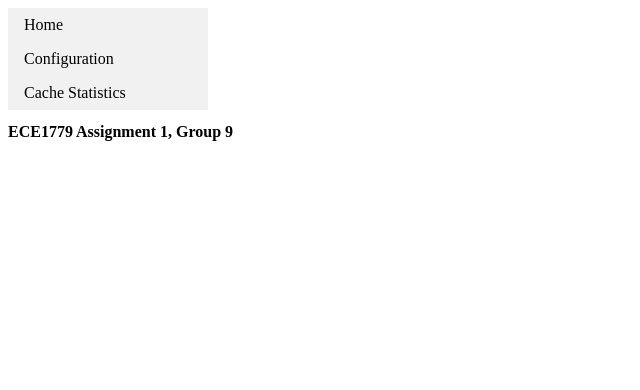
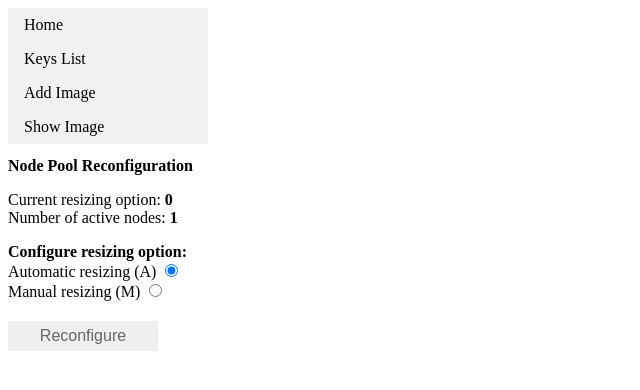
Before and after one commit to GloriaWa/ECE1779_A2, a Flask app: page /pool_config in a window 1280 px wide. Shown: the top 390 px of the page, without its empty margins (0-640 px from the left). Run offline with Flask 2, Linux system fonts and the light colour scheme.

Commit message:
version 7, deploy and debug

```diff
--- a/manager/config.py
+++ b/manager/config.py
@@ -10,5 +10,7 @@
 }
 
 active_node = 1
+mode = 0
+
 capacity = 12
 strategy = 'LRU'
--- a/manager/main.py
+++ b/manager/main.py
@@ -239,43 +239,66 @@
     else:
         divide_node()
 
-    j = {"message": "Cache pool changed! Current num of active node: " + str(len(conf.active_node))}
+    j = {"node_num": conf.active_node}
     requests.post(userApp + '/cache_pool_change', json=j)
 
-@webapp.route('/manual_change_pool', methods=['GET', 'POST'])
-def manual_change_pool():
-    if request.form.get("add_node") != None:
+@webapp.route('/pool_config', methods=['GET', 'POST'])
+def pool_config():
+    node_num = conf.active_node
+    mode = conf.mode
+
+    if request.method == 'GET':
+        return render_template('pool_config.html', node_num=node_num, mode=mode)
+
+    if request.form.get("option") != None:
+        mode = request.form.get("option")
+        if mode == 'A':
+            j = {"mode": 1}
+            conf.mode = 1
+            requests.post(autoscaler + '/toggle_mode', json=j)
+            return render_template('pool_config.html', node_num=node_num, mode=mode, mode_mes="suc")
+        elif mode == 'M':
+            j = {"mode": 0}
+            conf.mode = 0
+            requests.post(autoscaler + '/toggle_mode', json=j)
+            return render_template('pool_config.html', node_num=node_num, mode=mode, mode_mes="suc")
+        return render_template('pool_config.html', node_num=node_num, mode=mode, mode_mes="fail")
+
+    if request.form.get("increase_node") != None:
         re = add_node()
-    elif request.form.get("minus_node") != None:
+    elif request.form.get("decrease_node") != None:
         re = minus_node()
 
-    j = {"message": "Cache pool changed! Current num of active node: " + str(len(conf.active_node))}
+    j = {"node_num": conf.active_node}
     requests.post(userApp + '/cache_pool_change', json=j)
 
-    return render_template('memcache_config.html')
+    return render_template('pool_config.html', node_num=node_num, mode=mode, mes="suc")
 
-@webapp.route('/toggle_auto_mode', methods=['GET', 'POST'])
-def toggle_auto_mode():
-    if request.form.get("manual_mode") != None:
-        j = {"mode": 0}
-        requests.post(autoscaler + '/toggle_mode', json=j)
-    elif request.form.get("auto_mode") != None:
-        j = {"mode": 1}
-        requests.post(autoscaler + '/toggle_mode', json=j)
-
-@webapp.route('/clear_cache', methods=['GET', 'POST'])
-def clear_cache():
-    for i in range(conf.active_node):
-        requests.post(conf.cache_pool[i] + '/clear')
-    return # render page
-
-@webapp.route('/clear_all', methods=['GET', 'POST'])
-def clear_all():
-    requests.post(image_storage + '/delete_all')
-    for i in range(conf.active_node):
-        requests.post(conf.cache_pool[i] + '/clear')
-    return # render page
-
+# @webapp.route('/toggle_auto_mode', methods=['GET', 'POST'])
+# def toggle_auto_mode():
+#     if request.form.get("manual_mode") != None:
+#         j = {"mode": 0}
+#         conf.mode = 0
+#         requests.post(autoscaler + '/toggle_mode', json=j)
+#
+#     elif request.form.get("auto_mode") != None:
+#         j = {"mode": 1}
+#         conf.mode = 1
+#         requests.post(autoscaler + '/toggle_mode', json=j)
+#
+# @webapp.route('/clear_cache', methods=['GET', 'POST'])
+# def clear_cache():
+#     for i in range(conf.active_node):
+#         requests.post(conf.cache_pool[i] + '/clear')
+#     return # render page
+#
+# @webapp.route('/clear_all', methods=['GET', 'POST'])
+# def clear_all():
+#     requests.post(image_storage + '/delete_all')
+#     for i in range(conf.active_node):
+#         requests.post(conf.cache_pool[i] + '/clear')
+#     return # render page
+#
 
 
 
--- a/manager/templates/memcache_config.html
+++ b/manager/templates/memcache_config.html
@@ -3,6 +3,7 @@
     <title>A1</title>
     <link rel="stylesheet" href='/static/css.css' />
 </head>
+
 <html>
     <body>
         {% include "nevigation.html" %}
@@ -57,5 +58,5 @@
             {% endif %}
         </div>
 
-    <body>
+    </body>
 </html>
--- a/manager/templates/nevigation.html
+++ b/manager/templates/nevigation.html
@@ -24,4 +24,5 @@
   <li><a href="home">Home</a></li>
   <li><a href="memcache_config">Configuration</a></li>
   <li><a href="cache_stats">Cache Statistics</a></li>
+  <li><a href="pool_config">Config Cache Pool</a></li>
 </ul>
--- /dev/null
+++ b/manager/templates/pool_config.html
@@ -0,0 +1,61 @@
+<!DOCTYPE html>
+<html lang="en">
+<head>
+    <title> Pool Configuration </title>
+    <link rel="stylesheet" href='/static/css.css' />
+    <link rel="icon" type="image/x-icon" href="/static/favicon.ico">
+</head>
+<body>
+    {% include "navigation.html" %}
+    <h2>Node Pool Reconfiguration</h2>
+        <div><p>
+            <label>Current resizing option:<b> {{mode}} </b></label>
+            <br><label>Number of active nodes: <b>{{node_num}}</b></label>
+            {% if mode =="M" %}
+                <form method="post">
+                    <input name="increase_node" style="visibility: collapse; height: 0px; width: 1px">
+                    <input id="increase_node" type="submit" class="button" value="increase node by 1">
+                </form>
+                <form method="post">
+                    <input name="decrease_node" style="visibility: collapse; height: 0px; width: 1px">
+                    <input id="decrease_node" type="submit" class="button" value="reduce node by 1">
+                </form>
+            {% endif %}
+            <div>
+            {% if mes is defined %}
+                {% if mes == "fail" %}
+                    <h4 >node number reconfiguration fail</h4>
+                {% elif mes == "suc" %}
+                    <h4 >Node number reconfigured within range 1 - 8</h4>
+                {% endif %}
+            {% endif %}
+            </div>
+        </p></div>
+
+        <div>
+            <form method="post">
+                <label><b>Configure resizing option: </b></label>
+                <div>
+                    <label for="A">Automatic resizing (A)</label>
+                    <input id="A" name="option" value="A" type="radio" checked>
+                </div>
+                <div>
+                    <label for="M">Manual resizing (M)</label>
+                    <input type="radio" id="M" name="option" value="M">
+                </div>
+
+                <input id="submit" type="submit" class="button" value="Reconfigure">
+            </form>
+            <div>
+            {% if mode_mes is defined %}
+                {% if mode_mes == "fail" %}
+                    <h4 >Fail to set resizing mode</h4>
+                {% elif mode_mes == "suc" %}
+                    <h4 >Success to set resizing mode</h4>
+                {% endif %}
+            {% endif %}
+            </div>
+        </div>
+
+</body>
+</html>
--- /dev/null
+++ b/run_cache_node.py
@@ -0,0 +1,3 @@
+from user_app import webapp
+
+webapp.run('0.0.0.0',5004,debug=False,threaded=True)
--- a/user_app/main.py
+++ b/user_app/main.py
@@ -1,5 +1,6 @@
 import sys, os
 import requests
+import flask as f
 from flask import render_template, request, jsonify
 from user_app import webapp
 from host_map import *
@@ -131,7 +132,9 @@
 
 @webapp.route('/cache_pool_change', methods=['GET', 'POST'])
 def cache_pool_change():
-    return # render page notification
+    # node_num
+    node_num = f.request.get_json(force=True)["node_num"]
+    return render_template("pool_change.html", node_num=node_num)
 
 # ________________________auto test api _________________________
 @webapp.route('/api/delete_all', methods=['POST'])
```
Also changed, not shown: manager/templates/cache_stats.html (+4 -3 lines), user_app/templates/pool_change.html (added, +10 -0 lines).
